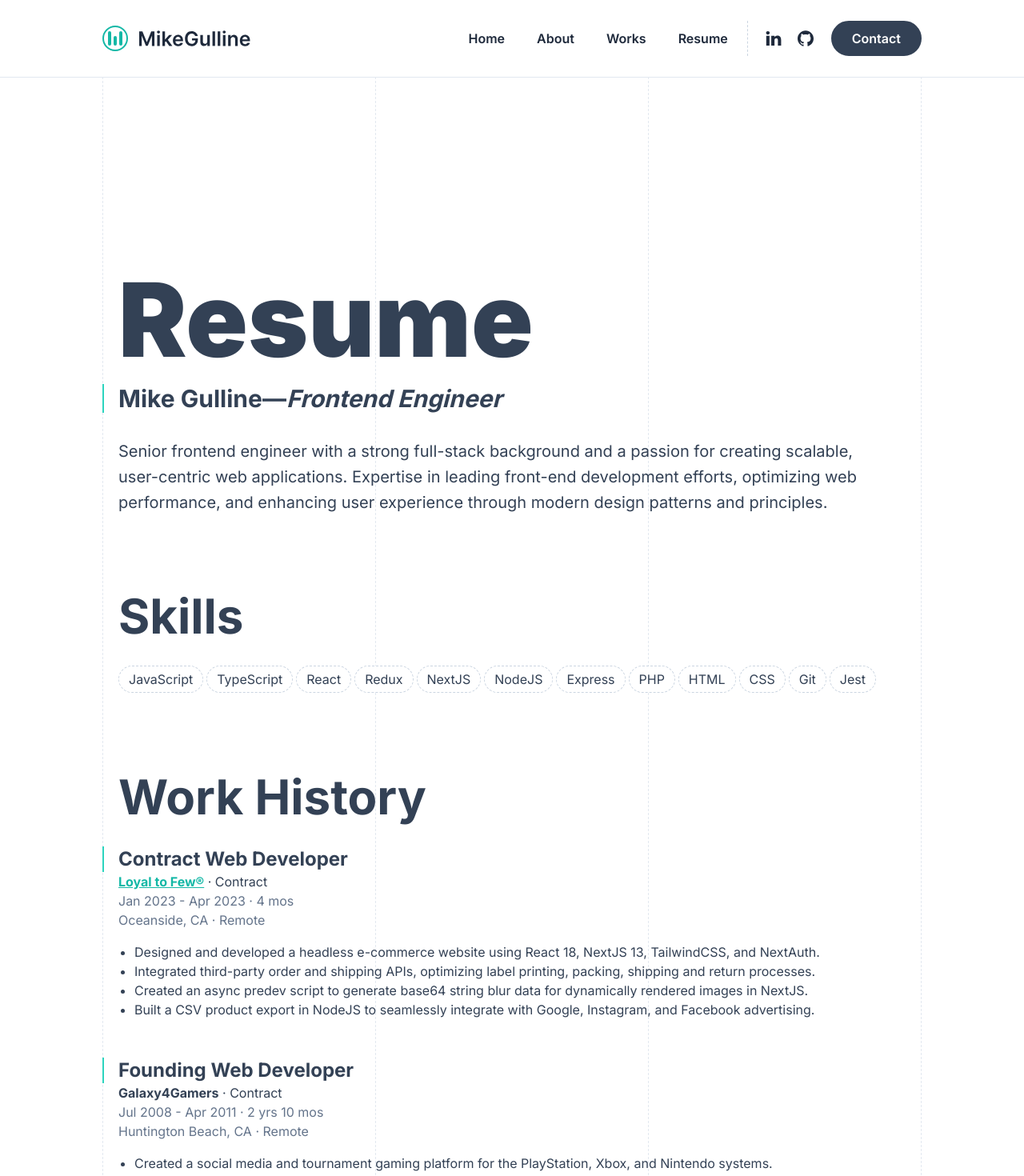
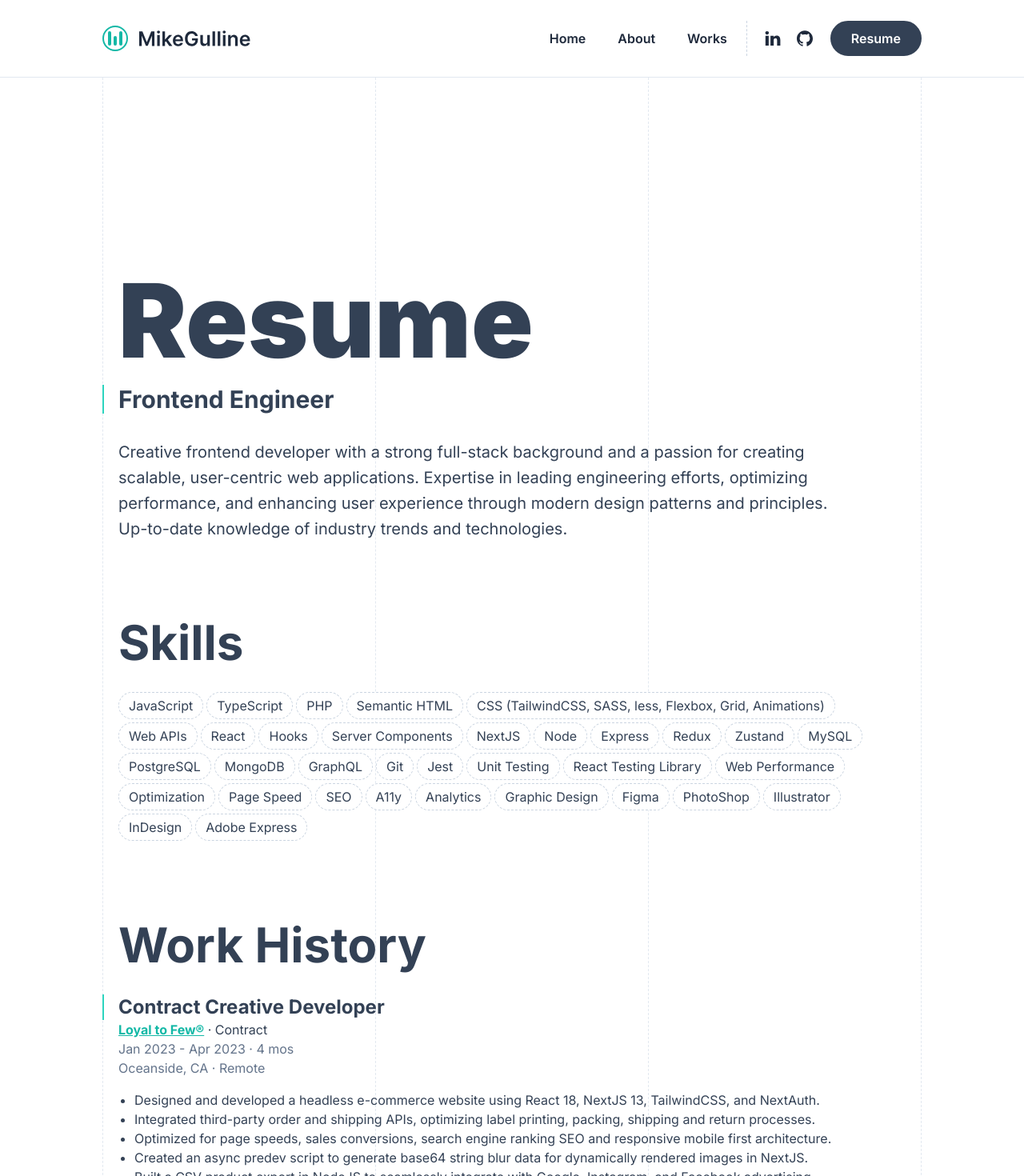
Before and after one commit to mikegulline/personal, a Next.js app: page /resume in a window 1280 px wide. Shown: the top 1470 px of the page at 80% size. Built offline with nearby package versions, Linux system fonts and the light colour scheme; no server answers.

Commit message:
update tracking

```diff
--- a/src/app/layout.tsx
+++ b/src/app/layout.tsx
@@ -21,15 +21,15 @@ export default function RootLayout({
   modal: React.ReactNode;
 }) {
   const cookieStore = cookies();
-  const portfolio = cookieStore.get('portfolio');
+  const cookie = cookieStore.get('track');
   let track = '';
-  if (portfolio) {
+  if (cookie) {
     track = `
     var clicky_custom = {
-      href: '/t/${portfolio.value}',
+      href: '/t/${cookie.value}',
       title: 'Tracking',
       session: {
-        username: '${portfolio.value}',
+        username: '${cookie.value}',
       }
     };`;
   }
--- a/src/app/resume/components/icon-single.tsx
+++ b/src/app/resume/components/icon-single.tsx
@@ -15,13 +15,13 @@ export default function Icon({ children }: { children: ReactNode }) {
     [distance]
   );
 
-  scale(ref, 0.2);
-  scale(refInner, 0.75);
+  // scale(ref, 0.2);
+  scale(refInner, 0.9);
 
   return (
     <div
       ref={ref}
-      className='w-12 h-12 sm:w-20 sm:h-20 rounded-md  bg-white flex items-center justify-center text-2xl sm: text-slate-500 border  border-slate-300'
+      className='transition-transform duration-500 ease-out w-12 h-12 sm:w-20 sm:h-20 rounded-md  bg-white flex items-center justify-center text-2xl sm: text-slate-500 border  border-slate-300'
     >
       <div ref={refInner}>{children}</div>
     </div>
--- a/src/app/resume/data/icons.ts
+++ b/src/app/resume/data/icons.ts
@@ -39,10 +39,10 @@ interface IIcon {
 }
 
 export const stackIcons: IIcon[] = [
-  {
-    icon: SiWordpress,
-    name: 'WordPress',
-  },
+  // {
+  //   icon: SiWordpress,
+  //   name: 'WordPress',
+  // },
   {
     icon: SiJavascript,
     name: 'JavaScript',
--- a/src/app/resume/data/skills.ts
+++ b/src/app/resume/data/skills.ts
@@ -1,14 +1,36 @@
 export const skills: string[] = [
   'JavaScript',
   'TypeScript',
+  'PHP',
+  'Semantic HTML',
+  'CSS (TailwindCSS, SASS, less, Flexbox, Grid, Animations)',
+  'Web APIs',
   'React',
+  'Hooks',
+  'Server Components',
+  'NextJS',
+  'Node',
+  'Express',
   'Redux',
-  'NextJS',
-  'NodeJS',
-  'Express',
-  'PHP',
-  'HTML',
-  'CSS',
+  'Zustand',
+  'MySQL',
+  'PostgreSQL',
+  'MongoDB',
+  'GraphQL',
   'Git',
   'Jest',
+  'Unit Testing',
+  'React Testing Library',
+  'Web Performance',
+  'Optimization',
+  'Page Speed',
+  'SEO',
+  'A11y',
+  'Analytics',
+  'Graphic Design',
+  'Figma',
+  'PhotoShop',
+  'Illustrator',
+  'InDesign',
+  'Adobe Express',
 ];
--- a/src/app/resume/data/work.ts
+++ b/src/app/resume/data/work.ts
@@ -22,7 +22,7 @@ export const work: IJob[] = [
     state: 'CA',
     onsite: 'Remote',
     website: 'https://loyaltofew.com/',
-    title: 'Contract Web Developer',
+    title: 'Contract Creative Developer',
     type: 'Contract',
     start: '2023-01',
     end: '2023-04',
@@ -30,6 +30,7 @@ export const work: IJob[] = [
     notes: [
       'Designed and developed a headless e-commerce website using React 18, NextJS 13, TailwindCSS, and NextAuth.',
       'Integrated third-party order and shipping APIs, optimizing label printing, packing, shipping and return processes.',
+      'Optimized for page speeds, sales conversions, search engine ranking SEO and responsive mobile first architecture.',
       'Created an async predev script to generate base64 string blur data for dynamically rendered images in NextJS.',
       'Built a CSV product export in NodeJS to seamlessly integrate with Google, Instagram, and Facebook advertising.',
     ],
@@ -42,7 +43,7 @@ export const work: IJob[] = [
     state: 'CA',
     onsite: 'Remote',
     website: '',
-    title: 'Founding Web Developer',
+    title: 'Founding Creative Developer',
     type: 'Contract',
     start: '2008-07',
     end: '2011-04',
@@ -63,7 +64,7 @@ export const work: IJob[] = [
     state: 'CA',
     onsite: 'Remote',
     website: 'https://immunocorp.com/',
-    title: 'Principle Web Developer',
+    title: 'Principle Creative Developer',
     type: 'Full-Time',
     start: '2011-05',
     end: 'Present',
@@ -89,7 +90,7 @@ export const work: IJob[] = [
     state: 'CA',
     onsite: 'Hybrid',
     website: 'https://www.hemplandusa.com/',
-    title: 'Founding Web Developer',
+    title: 'Founding Creative Developer',
     type: 'Full-Time',
     start: '2014-12',
     end: 'Present',
--- a/src/app/resume/page.tsx
+++ b/src/app/resume/page.tsx
@@ -17,15 +17,15 @@ export default function Resume() {
         <h1 className='text-5xl sm:text-9xl font-black mb-4'>Resume</h1>
         <BorderLeft>
           <h2 className='text-2xl sm:text-3xl mb-8 font-bold '>
-            Mike Gulline—<em>Frontend Engineer</em>
+            Frontend Engineer
           </h2>
         </BorderLeft>
-        <p className='text-xl leading-8  '>
-          Senior frontend engineer with a strong full-stack background and a
+        <p className='text-xl leading-8'>
+          Creative frontend developer with a strong full-stack background and a
           passion for creating scalable, user-centric web applications.
-          Expertise in leading front-end development efforts, optimizing web
-          performance, and enhancing user experience through modern design
-          patterns and principles.
+          Expertise in leading engineering efforts, optimizing performance, and
+          enhancing user experience through modern design patterns and
+          principles. Up-to-date knowledge of industry trends and technologies.
         </p>
       </div>
 
--- a/src/components/cta.tsx
+++ b/src/components/cta.tsx
@@ -11,7 +11,7 @@ export default function CTA() {
 
   return (
     <Link
-      href='/contact'
+      href='/resume'
       ref={outer}
       className='transition-transform duration-500 ease-out inline-flex font-semibold px-6 py-2 rounded-full bg-slate-700 border-2 border-slate-700 text-white items-center justify-center'
     >
@@ -19,7 +19,7 @@ export default function CTA() {
         ref={inner}
         className='block transition-transform duration-100 ease-out'
       >
-        Contact
+        Resume
       </span>
     </Link>
   );
--- a/src/components/footer/footer.tsx
+++ b/src/components/footer/footer.tsx
@@ -1,5 +1,6 @@
 import Link from 'next/link';
 import Pan from '@/components/pan';
+import CTA from '@/components/cta';
 import { SiGithub } from 'react-icons/si';
 import { TfiLinkedin } from 'react-icons/tfi';
 
@@ -67,12 +68,7 @@ export default function Footer() {
             >
               <SiGithub />
             </Link>
-            <Link
-              href='/contact'
-              className='inline-flex font-semibold px-6 py-2 rounded-full bg-slate-700 border-2 border-slate-700 hover:border-teal-400 hover:text-teal-400 hover:bg-white text-white items-center justify-center'
-            >
-              <span>Contact</span>
-            </Link>
+            <CTA />
           </div>
         </div>
       </footer>
--- a/src/components/grid-container/grid-container.tsx
+++ b/src/components/grid-container/grid-container.tsx
@@ -37,9 +37,7 @@ export default function GridContainer({
       </div>
       <div className='relative px-0 sm:px-5'>
         <div className='container xl:max-w-5xl mx-auto text-left'>
-          <main className='py-20 md:py-40 lg:py-60 flex-col mt-24'>
-            {children}
-          </main>
+          <main className='py-20 md:py-40 lg:py-60 flex-col'>{children}</main>
         </div>
       </div>
     </div>
--- a/src/components/header/header.tsx
+++ b/src/components/header/header.tsx
@@ -23,15 +23,15 @@ const menu: ILink[] = [
     title: 'Works',
     link: '/works',
   },
-  {
-    title: 'Resume',
-    link: '/resume',
-  },
+  // {
+  //   title: 'Resume',
+  //   link: '/resume',
+  // },
 ];
 
 function Wrapper({ children }: { children: ReactNode }) {
   return (
-    <header className=' bg-white fixed top-0 w-full z-10 border-b  border-slate-200 px-5'>
+    <header className=' bg-white  w-full z-10 border-b  border-slate-200 px-5'>
       <div className='py-3 sm:py-0 mx-auto container xl:max-w-5xl sm:flex gap-6 items-center sm:h-24'>
         {children}
       </div>
```
Also changed, not shown: src/middleware.ts (+2 -8 lines).
